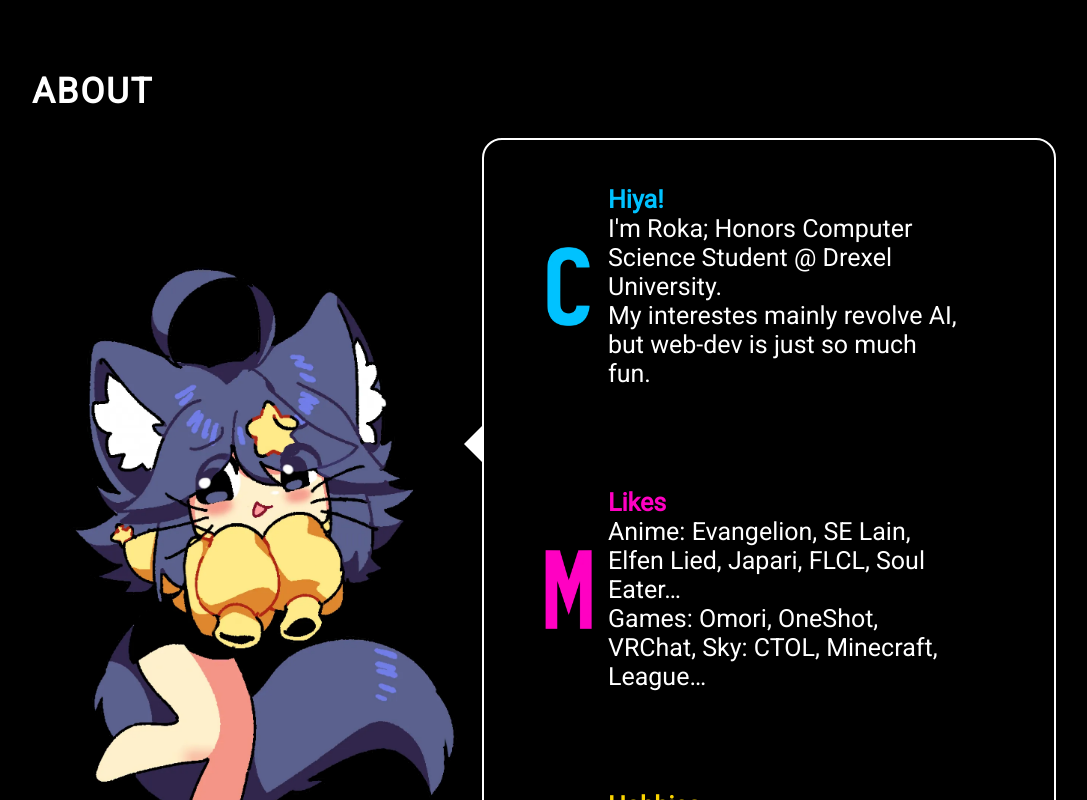
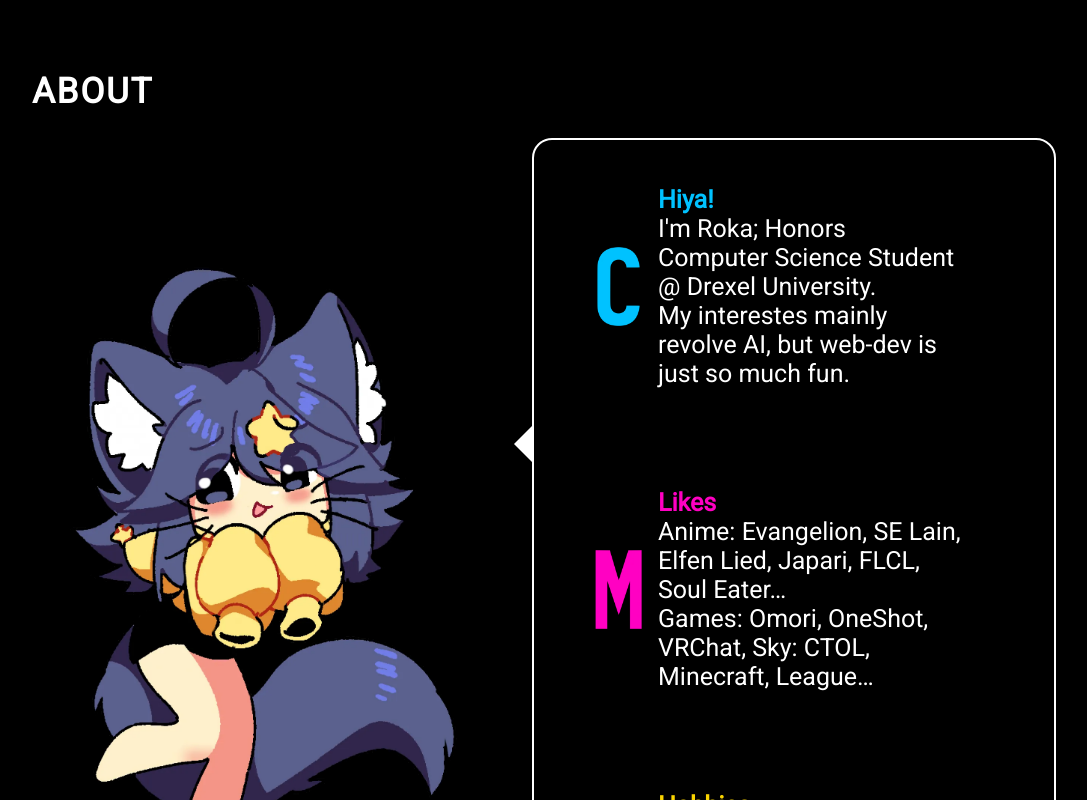
Before and after one commit to Rokawoo/rokawoo-react-website, a React (Vite) app in the folder rokawoo-react-website/: page / in a window 1280 px wide. Shown: the part 1680-2480 px from the top of the page, without its empty margins (96-1183 px from the left). Built offline with nearby package versions, Linux system fonts and the light colour scheme; a web font is replaced by a local one.

Commit message:
Adjust flex gap in About section for better layout consistency

```diff
--- a/rokawoo-react-website/src/components/About/About.module.css
+++ b/rokawoo-react-website/src/components/About/About.module.css
@@ -29,6 +29,7 @@
   display: flex;
   flex-direction: row;
   align-items: center;
+  gap: 50px;
 }
 
 .aboutImg {
@@ -156,6 +157,7 @@
 
   .content {
     flex-direction: column;
+    gap: 0px;
   }
 
   .aboutImg {
```
